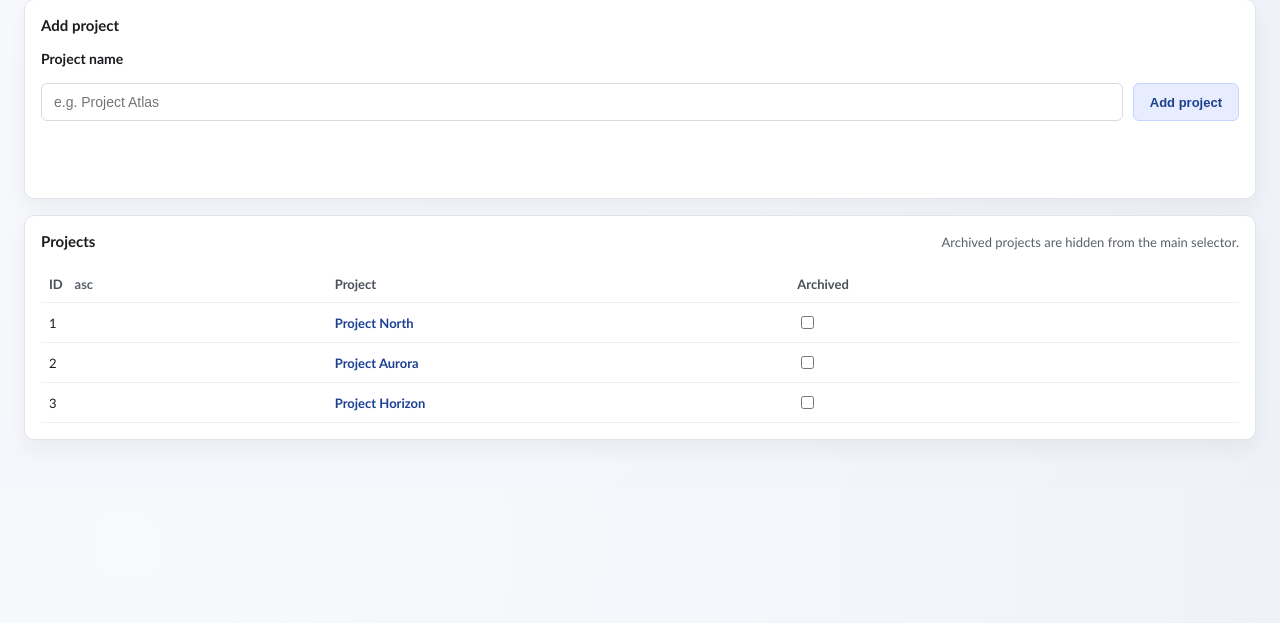
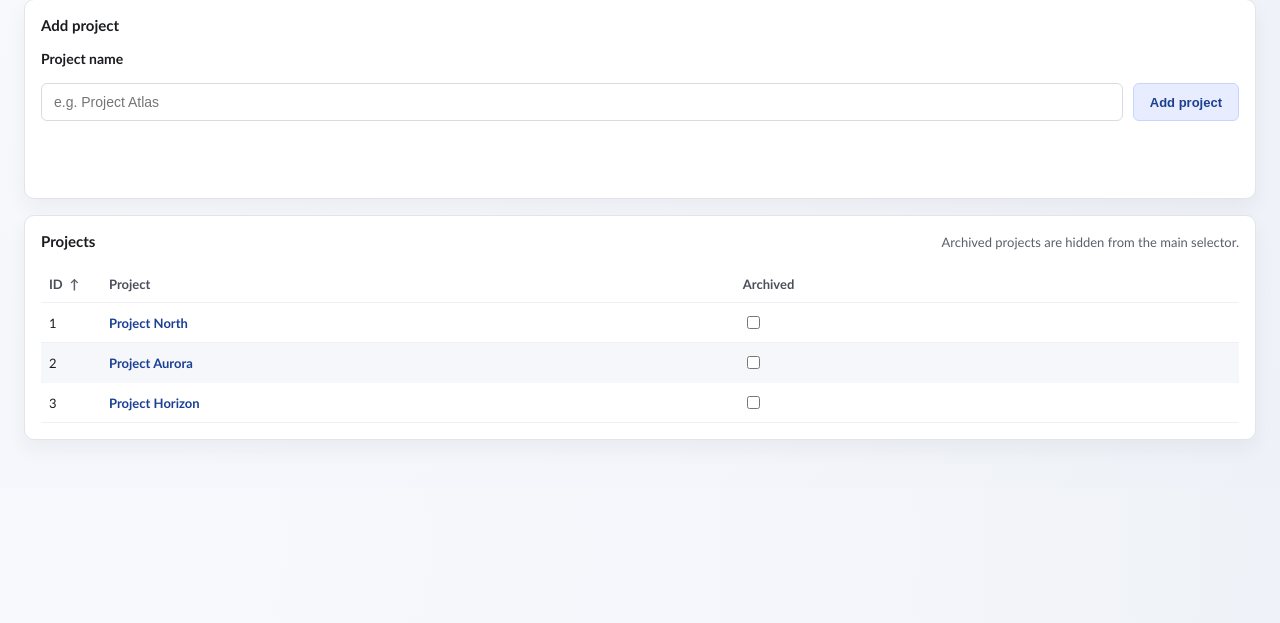
Before and after one commit to gulkily/penelope, a FastAPI app: page /projects in a window 1280 px wide. Shown: the part 98-721 px from the top of the page. Run offline with FastAPI, Linux system fonts and the light colour scheme; data comes from the database, SQL or seed files in the repository.

Commit message:
style: tighten id column and add row striping

```diff
--- a/static/css/main.css
+++ b/static/css/main.css
@@ -528,6 +528,19 @@ body {
   font-weight: 600;
 }
 
+.project-table .column-id {
+  width: 60px;
+  white-space: nowrap;
+}
+
+.project-table tbody tr:nth-child(even) {
+  background: var(--surface-alt);
+}
+
+.project-table tbody tr:nth-child(even) td {
+  border-bottom-color: transparent;
+}
+
 .table-sort {
   border: none;
   background: none;
@@ -547,8 +560,7 @@ body {
 }
 
 .table-sort-indicator {
-  min-width: 4ch;
-  text-transform: lowercase;
+  min-width: 1.5ch;
   color: var(--text-subtle);
 }
 
--- a/static/js/manage-projects.js
+++ b/static/js/manage-projects.js
@@ -78,7 +78,7 @@ function updateSortIndicators() {
     const indicator = button.querySelector(".table-sort-indicator");
     if (key === state.sortKey) {
       if (indicator) {
-        indicator.textContent = state.sortDirection === "asc" ? "asc" : "desc";
+        indicator.textContent = state.sortDirection === "asc" ? "↑" : "↓";
       }
       if (header) {
         header.setAttribute(
--- a/templates/manage_projects.html
+++ b/templates/manage_projects.html
@@ -44,7 +44,7 @@
           <table class="project-table">
             <thead>
               <tr>
-                <th>
+                <th class="column-id">
                   <button type="button" class="table-sort" data-sort="id">
                     <span class="table-sort-label">ID</span>
                     <span class="table-sort-indicator" aria-hidden="true"></span>
```
